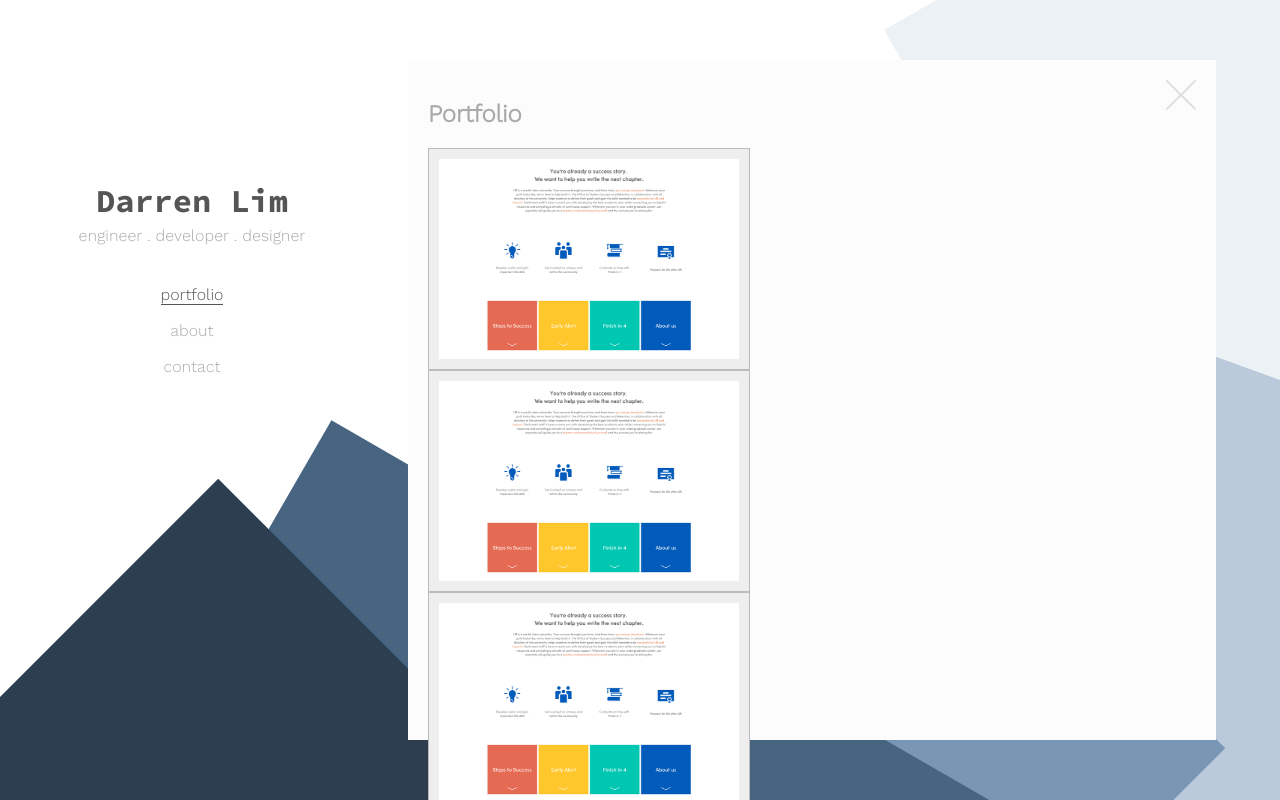
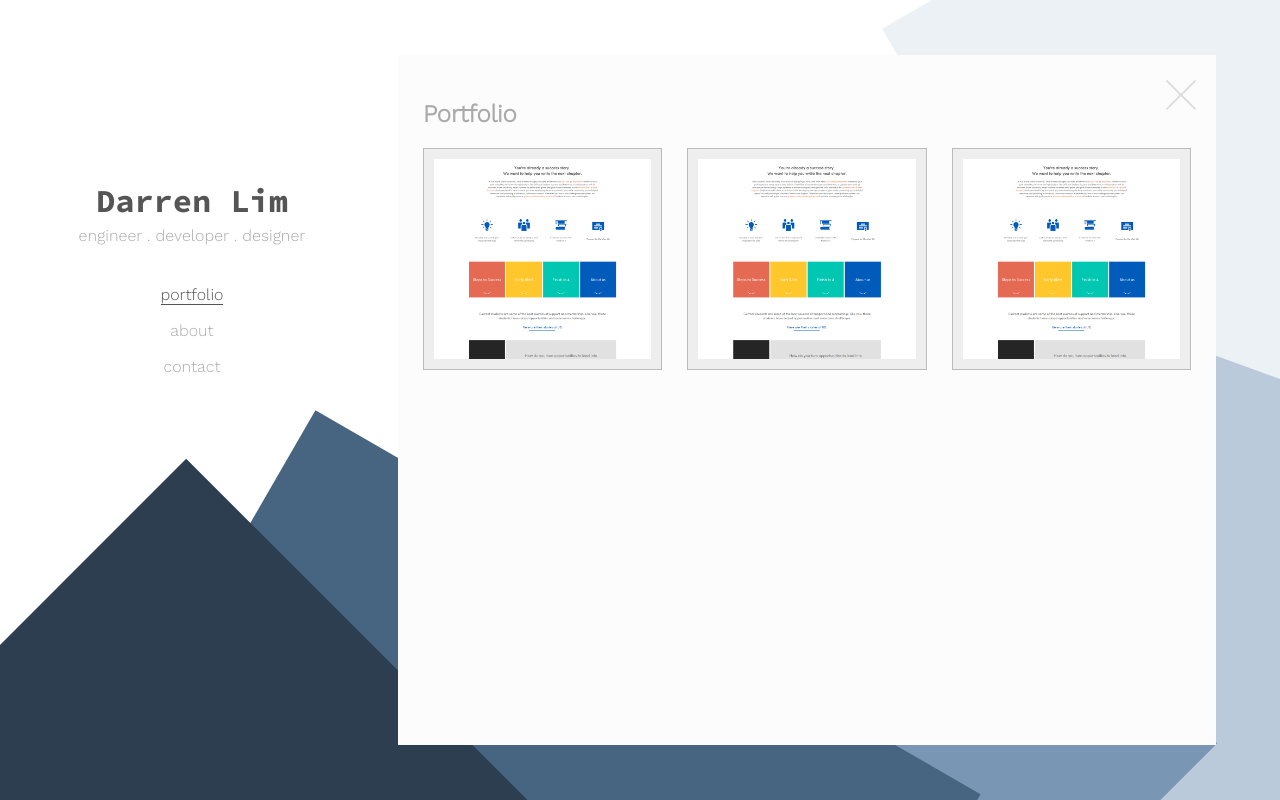
Before and after one commit to darrenlzh/darrenl, a React app: page / in a window 1280 px wide. Both pictures are taken after a click on the item "portfolio". Built offline with nearby package versions, Linux system fonts and the light colour scheme.

Commit message:
Updates and changes

```diff
--- a/src/index.html
+++ b/src/index.html
@@ -2,6 +2,7 @@
 <html>
   <head>
     <title>Darren Lim | Web Developer | Software Engineer</title>
+    <link rel="shortcut icon" type="image/x-icon" href="favicon.ico" />
     <link rel="icon" type="image/png" href="favicon-32x32.png" sizes="32x32" />
     <link rel="icon" type="image/png" href="favicon-16x16.png" sizes="16x16" />
     <link href="build/css/main.css" rel="stylesheet"/>
--- a/src/js/components/portfolio.js
+++ b/src/js/components/portfolio.js
@@ -8,24 +8,51 @@ export class Portfolio extends React.Component {
     return (
       <div id="portfolio" className="main__container__content__inner">
         <h2>{this.props.name}</h2>
-        <div className="portfolio">
-          <article className="portfolio__item">
-            <div className="image-wrap">
-              <img src="src/img/student-success.png"/>
-            </div>
-          </article>
-          <article className="portfolio__item">
-            <div className="image-wrap">
-              <img src="src/img/student-success.png"/>
-            </div>
-          </article>
-          <article className="portfolio__item">
-            <div className="image-wrap">
-              <img src="src/img/student-success.png"/>
-            </div>
-          </article>
+        <div className="grid portfolio">
+          <section className="row">
+            {
+              ITEMS.map((item, i) => {
+                return (
+                  <Item key={i} name={item.name} desc={item.desc} img={item.img} />
+                )
+              })
+            }
+          </section>
         </div>
       </div>
     )
   }
 }
+
+class Item extends React.Component {
+  constructor(props) {
+    super(props)
+  }
+  render() {
+    return (
+      <article className="portfolio__item col">
+        <div className="image-wrap">
+          <img src={this.props.img}/>
+        </div>
+      </article>
+    )
+  }
+}
+
+const ITEMS = [
+  {
+    name: 'Student Success',
+    desc: 'University at Buffalo Student Success site.',
+    img: 'src/img/student-success.png'
+  },
+  {
+    name: 'Student Success 222',
+    desc: 'University at Buffalo Student Success site.',
+    img: 'src/img/student-success.png'
+  },
+  {
+    name: 'Student Success 333',
+    desc: 'University at Buffalo Student Success site.',
+    img: 'src/img/student-success.png'
+  }
+]
--- a/src/js/components/shapes.js
+++ b/src/js/components/shapes.js
@@ -17,7 +17,7 @@ export class Shapes extends React.Component {
      window.removeEventListener('mousemove', this.handleMove)
    }
    handleMove(e) {
-     const F_CONST = 10
+     const F_CONST = 20
      let x = e.clientX,
          y = e.clientY,
          midx = window.innerWidth/2,
--- /dev/null
+++ b/src/sass/includes/_grid.sass
@@ -0,0 +1,8 @@
+.grid
+  .row
+    display: flex
+    justify-content: space-between
+    .col
+      flex: 1
+      &:not(:last-child)
+        margin-right: $container-content-gutter
--- a/src/sass/includes/_portfolio.sass
+++ b/src/sass/includes/_portfolio.sass
@@ -15,6 +15,6 @@
         height: 100%
         overflow: hidden
       img
-        width: 300px
+        width: 100%
         transform: translateY(-31%)
         transition: transform .3s ease
--- a/src/sass/includes/_vars.sass
+++ b/src/sass/includes/_vars.sass
@@ -8,3 +8,6 @@ $shape-color: #2c3e50
 
 $lightgray: #eeeeee
 $mediumgray: #bbbbbb
+
+// VALUES
+$container-content-gutter: 25px
--- a/src/sass/main.sass
+++ b/src/sass/main.sass
@@ -1,4 +1,5 @@
 @import "includes/_vars"
+@import "includes/_grid"
 @import "includes/_portfolio"
 
 body
@@ -82,7 +83,7 @@ nav
       background: white
       position: absolute
       margin: auto
-      padding: 20px
+      padding: $container-content-gutter
       top: 0
       bottom: 0
       background: darken(white, 1%)
```
Also changed, not shown: build/css/main.css, build/js/bundle.js, 1 other file.
